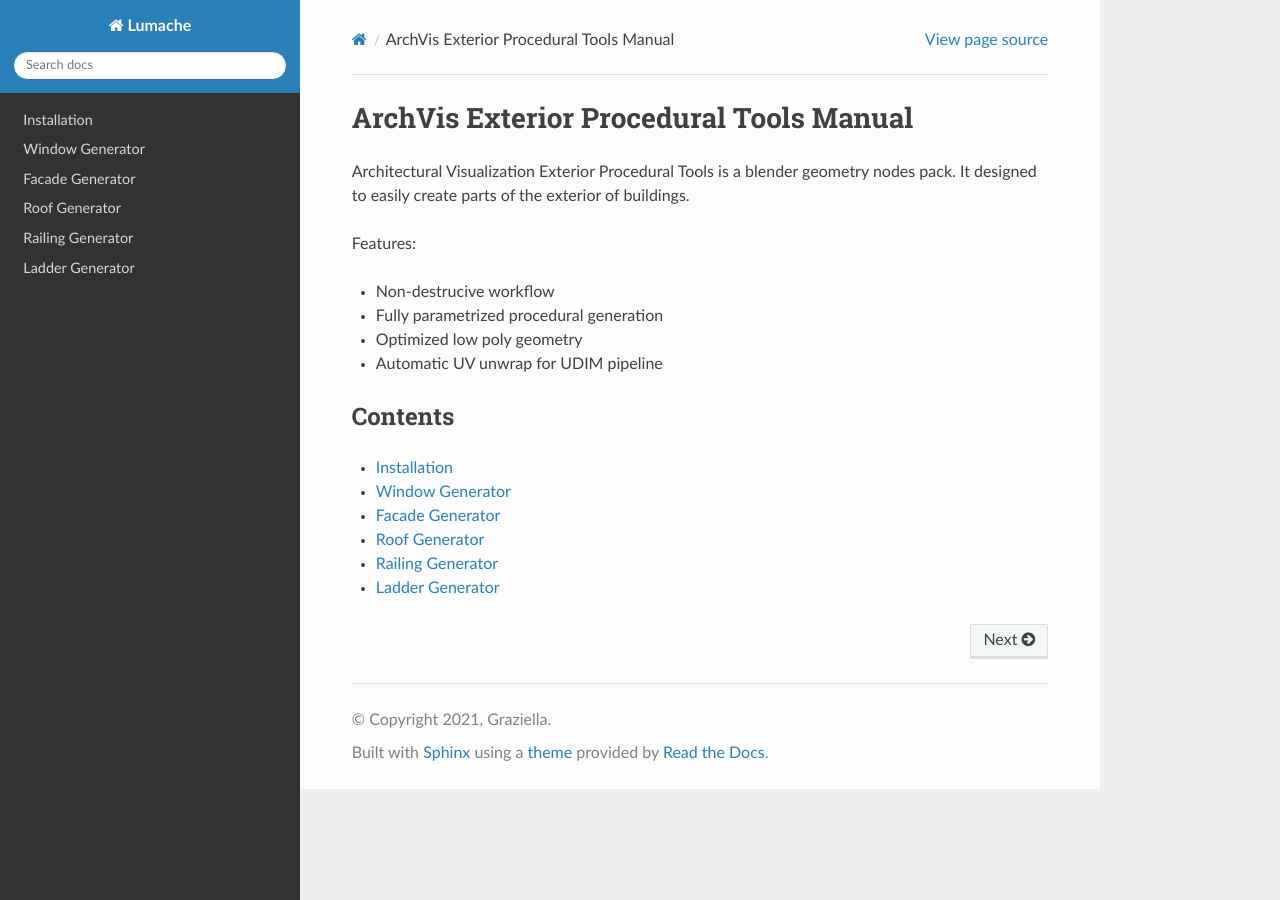
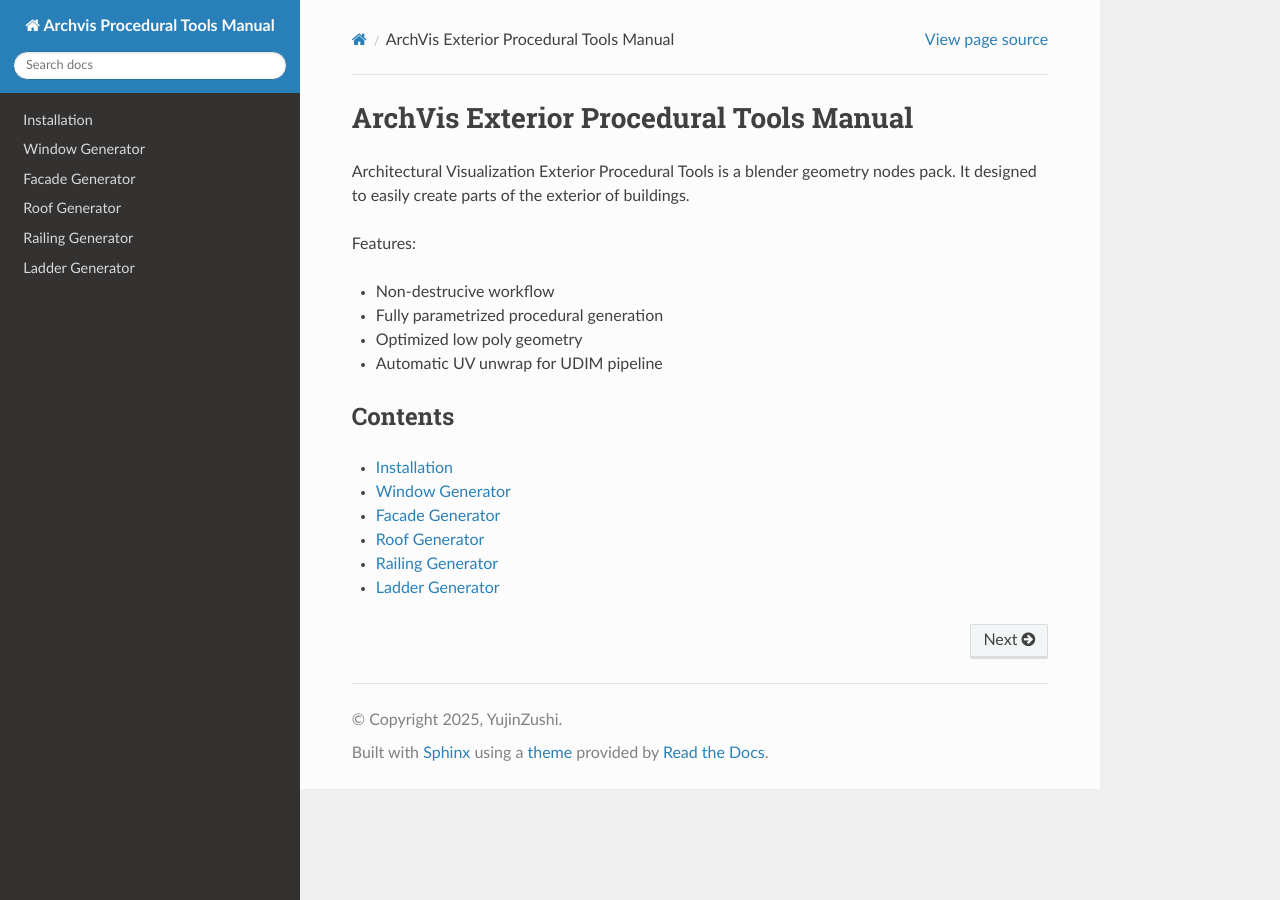
Before and after one commit to YujinZushi/archvis-procedural-tools-manual, a Sphinx documentation site: the page built from docs/source/index.rst, in a window 1280 px wide. Built offline with Sphinx 7.4.7 and the Read the Docs theme 3.1.0, drawn with Linux system fonts in a browser that asks for light colours.

Commit message:
Update conf.py

```diff
--- a/docs/source/conf.py
+++ b/docs/source/conf.py
@@ -2,12 +2,12 @@
 
 # -- Project information
 
-project = 'Lumache'
-copyright = '2021, Graziella'
-author = 'Graziella'
+project = 'Archvis Procedural Tools Manual'
+copyright = '2025, YujinZushi'
+author = 'YujinZushi'
 
 release = '0.1'
-version = '0.1.0'
+version = '4.3.0'
 
 # -- General configuration
 
```
